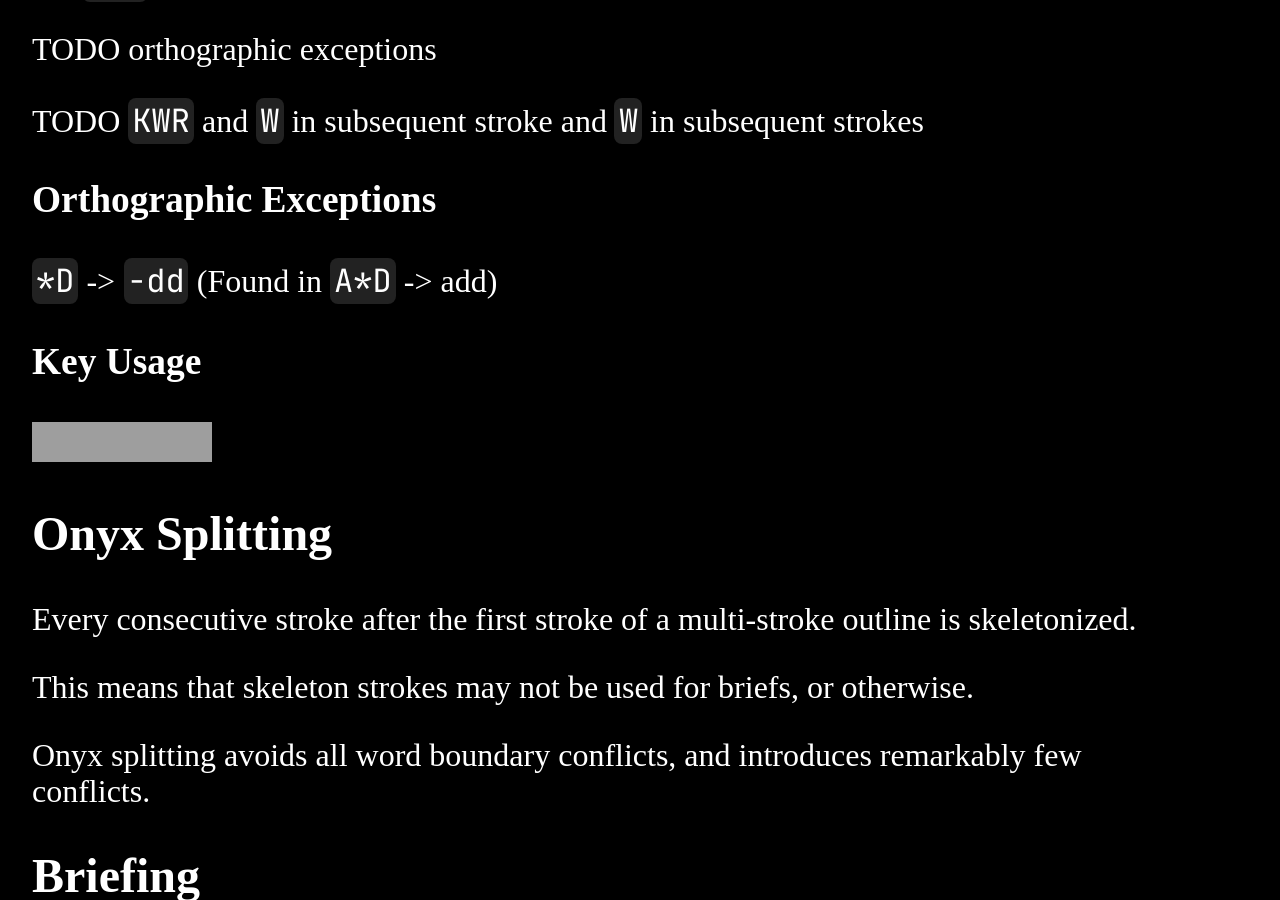
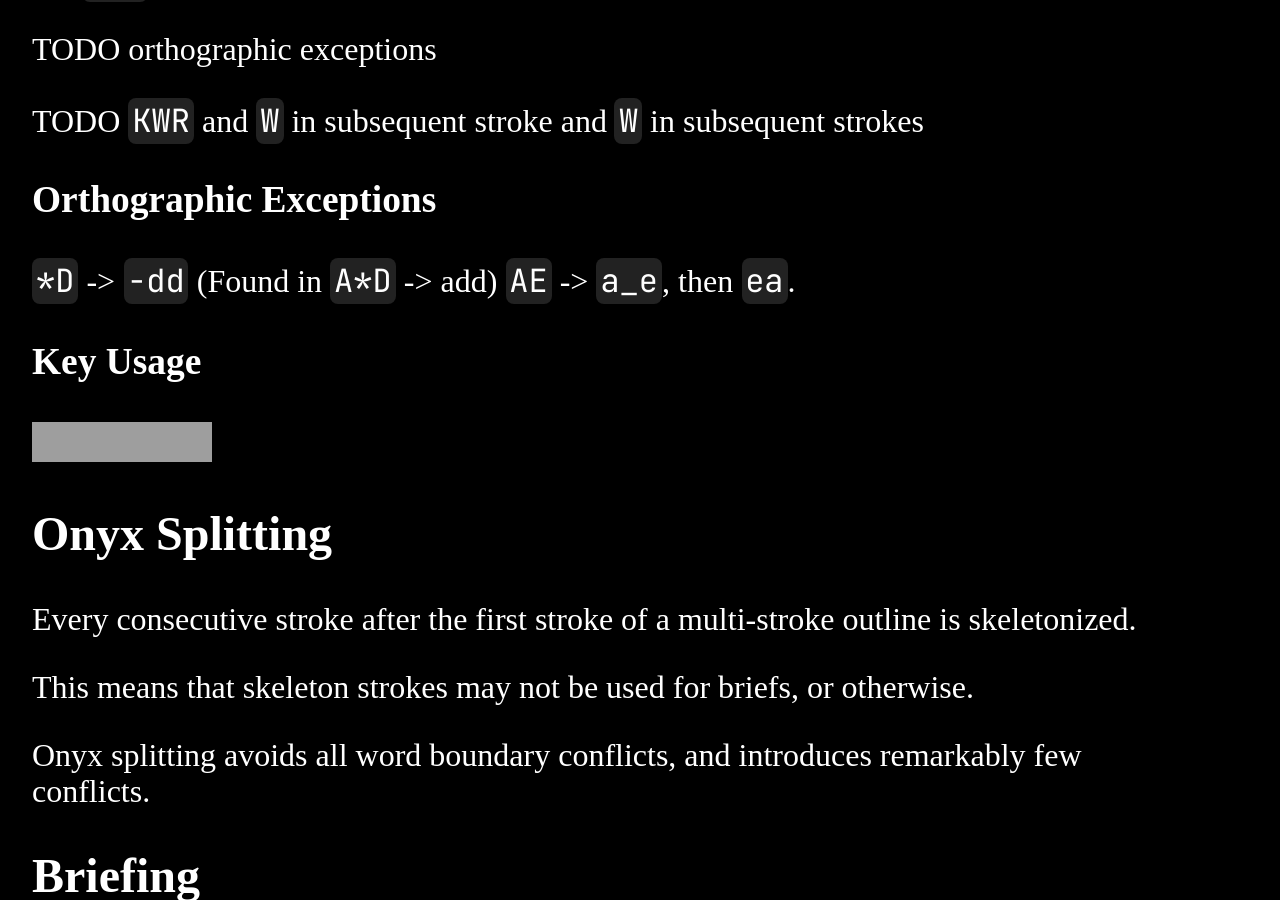
Before and after one commit to Grahp/Website, a Jekyll site: the page built from pages/Onyx Spec.md, in a window 1280 px wide and 900 px high, scrolled down 1552 px. Built offline with Jekyll 4.4.1, drawn with Linux system fonts in a browser that asks for light colours; grey boxes are pictures that could not be loaded.

Commit message:
Add orthography rule to Onyx Spec

```diff
--- a/pages/Onyx Spec.md
+++ b/pages/Onyx Spec.md
@@ -44,6 +44,7 @@ TODO `KWR` and `W` in subsequent stroke and `W` in subsequent strokes
 ### Orthographic Exceptions
 
 `*D` -> `-dd` (Found in `A*D` -> add)
+`AE` -> `a_e`, then `ea`.
 
 ### Key Usage
 ![TODO](https://img.shields.io/badge/TODO-orange?style=flat)
```
